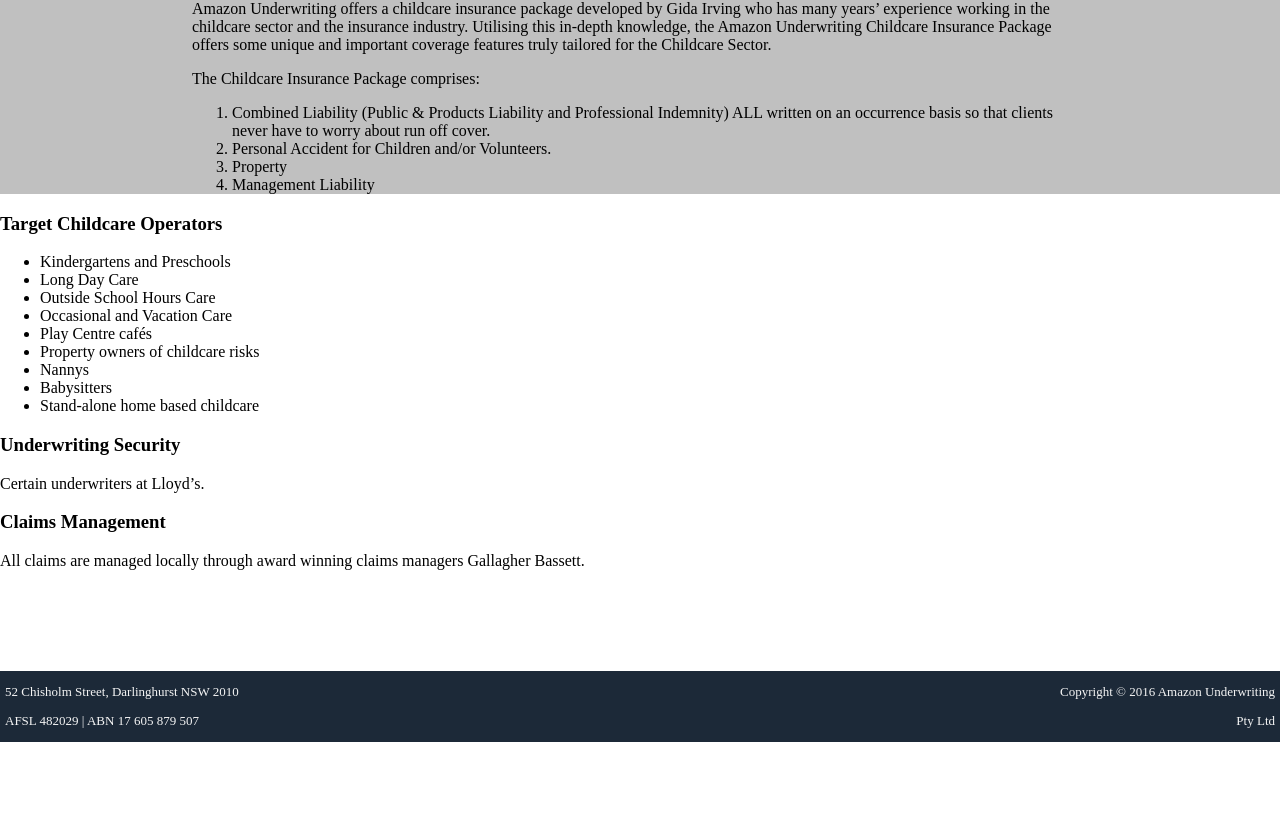
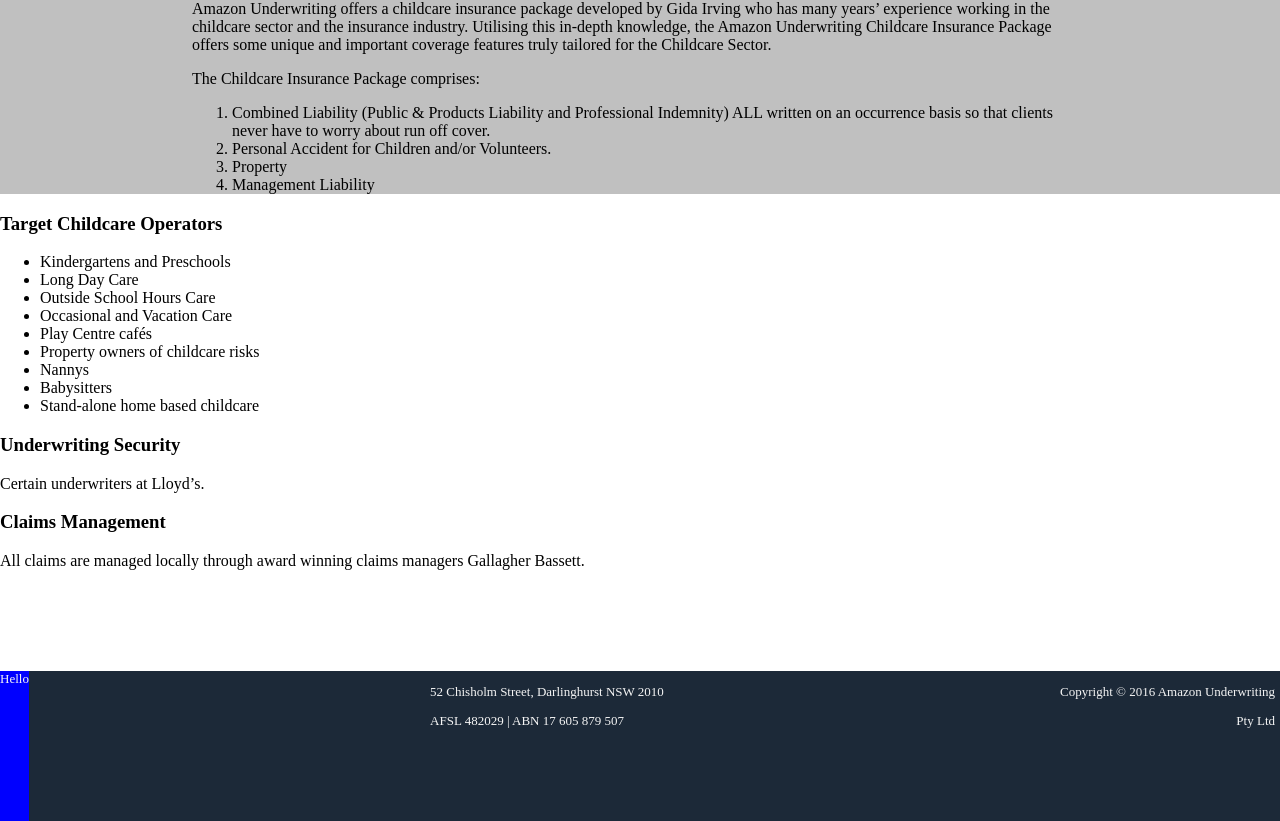
Before and after one commit to ironest/amazon-underwriting-public-frontend, a React (Create React App) app: page /Childcare in a window 1280 px wide. Shown: the part 180-1001 px from the top of the page. Before the commit the page ends 922 px from the top, so only its background shows below. Built offline with nearby package versions, Linux system fonts and the light colour scheme.

Commit message:
testing out styled components, rather than normal css

```diff
--- a/package.json
+++ b/package.json
@@ -11,7 +11,8 @@
     "react-dom": "^16.12.0",
     "react-responsive-carousel": "^3.1.51",
     "react-router-dom": "^5.1.2",
-    "react-scripts": "3.3.0"
+    "react-scripts": "3.3.0",
+    "styled-components": "^5.0.0"
   },
   "scripts": {
     "start": "react-scripts start",
--- a/src/components/Carousel.js
+++ b/src/components/Carousel.js
@@ -1,18 +1,21 @@
 import React from "react";
 import { Carousel } from "react-responsive-carousel";
+import CarouselOne from "./shared/CarouselOne";
+
+// const onLinkClick = () => {
+//   history.push("/accounts")
+// }
 
 export default () => (
     <div className="carousel" >
-  <Carousel dynamicHeight={true} infiniteLoop autoPlay swipeable={true} stopOnHover={true} emulateTouch showThumbs={false} >
-    <div style={{backgroundColor:"blue"}}>
-      {/* <img src="http://lorempixel.com/output/cats-q-c-640-480-1.jpg" alt="" /> */}
-      {/* <p className="legend">Legend 1</p> */}
-      <div style={{color:"blue"}}>Hello</div>
-      <p className="legend">Custom Legend</p>
-    </div>
+  <Carousel dynamicHeight={true} autoPlay swipeable={true} stopOnHover={true} emulateTouch showThumbs={false} >
+    <CarouselOne legendContent={<a href="/home" >link</a>}><div className="-=-=-=-=-=-=-=-=-=-=-=-=-=-=-=-"/></CarouselOne>
+
     <div>
-      <img src="http://lorempixel.com/output/cats-q-c-640-480-2.jpg" alt="" />
+      {/* <img src="http://lorempixel.com/output/cats-q-c-640-480-2.jpg" alt="" /> */}
       <p className="legend">Legend 2</p>
+      <p className="legend">other thing</p>
+
     </div>
     <div>
       <img src="http://lorempixel.com/output/cats-q-c-640-480-3.jpg" alt="" />
--- a/src/components/Footer.js
+++ b/src/components/Footer.js
@@ -1,10 +1,13 @@
 import React, { Component } from "react";
 import HomePage from "./pages/HomePage";
+
+import {Footerstyle, CustomComponent} from "../styles/styled-components"
 
 class Footer extends Component {
     render() {
         return(
-            <footer className="footer" >
+            <Footerstyle >
+                <CustomComponent>Hello</CustomComponent>
                 <div className="to-left" >
                 <link to="/" component={HomePage}></link>
                 <p>52 Chisholm Street, Darlinghurst NSW 2010</p>
@@ -14,7 +17,7 @@
                     <p>Copyright © 2016 Amazon Underwriting</p>
                     <p>Pty Ltd</p>
                 </div>
-            </footer>
+            </Footerstyle>
         )
     }
 }
--- /dev/null
+++ b/src/components/shared/CarouselOne.js
@@ -0,0 +1,25 @@
+import React from "react"
+import styled from "styled-components"
+
+import {Text, BlackText} from "../../styles/styled-components"
+
+function CarouselOne (props){
+    const {legendContent = ""} = props;
+
+    return (
+        <div>
+            {props.children}
+            <Text>Hello Alex</Text>
+            <Text>Hello 2</Text>
+            <div className="legend">{legendContent}</div>
+        </div>
+    )
+}
+
+const StyledCarouselOne = styled(CarouselOne)`
+    background-color:blue;
+    height: 100%;
+`;
+
+
+export default StyledCarouselOne;
--- /dev/null
+++ b/src/styles/styled-components/index.js
@@ -0,0 +1 @@
+export * from "./shared-styles"
--- /dev/null
+++ b/src/styles/styled-components/shared-styles.js
@@ -0,0 +1,30 @@
+import styled from "styled-components";
+
+export const CustomComponent = styled.div`
+    background-color: blue;
+    height: 150px;
+`;
+
+export const Footerstyle = styled.div`
+    display: flex;
+    flex-direction: row;
+    justify-content: space-between;
+    width: 100%;
+    color: whitesmoke;
+    background-color: #1c2938;
+    font-size: small;
+    flex-shrink: 0;
+    left: 0;
+    bottom: 0;
+    right: 0;
+`;
+
+// generic text styling for whole site.
+export const Text = styled.p`
+    color: white;
+    size: 10px;
+`;
+
+export const BlackText = styled(Text)`
+    color: black;
+`;
```
Also changed, not shown: src/components/App.js (+4 -3 lines), src/components/shared/GenericDiv.js (added, +17 -0 lines), 1 other file (tests, documents, lock files or other folders).
